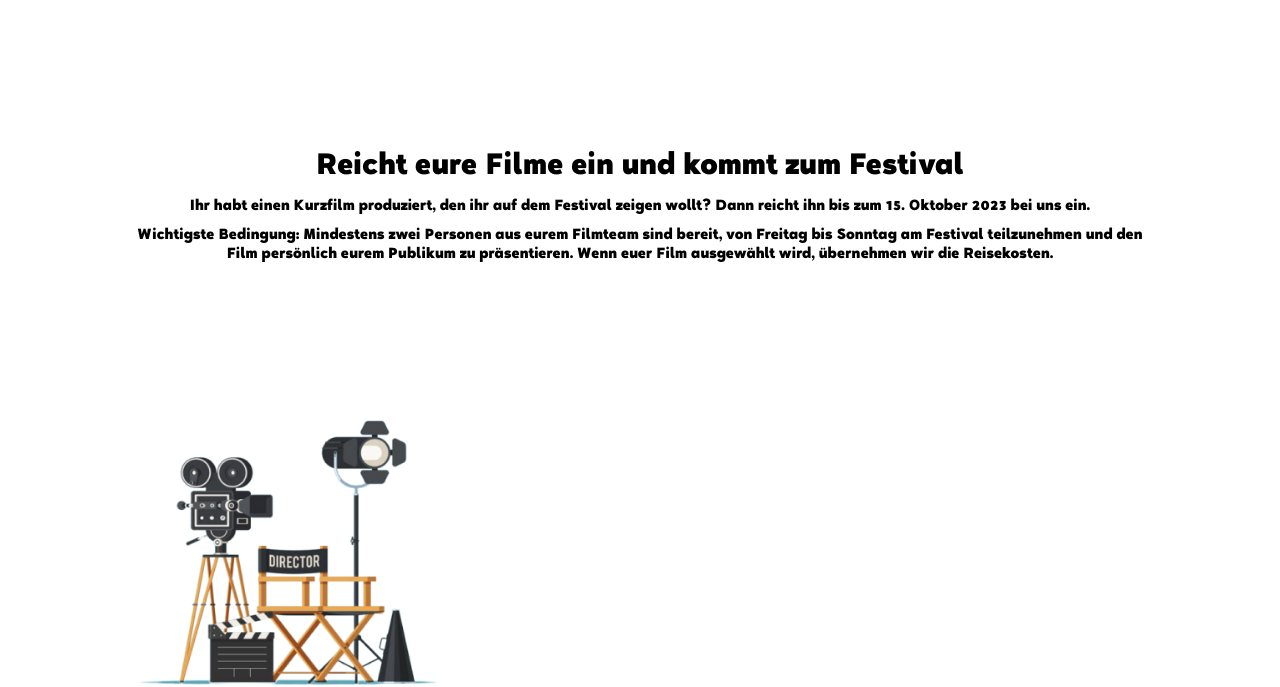
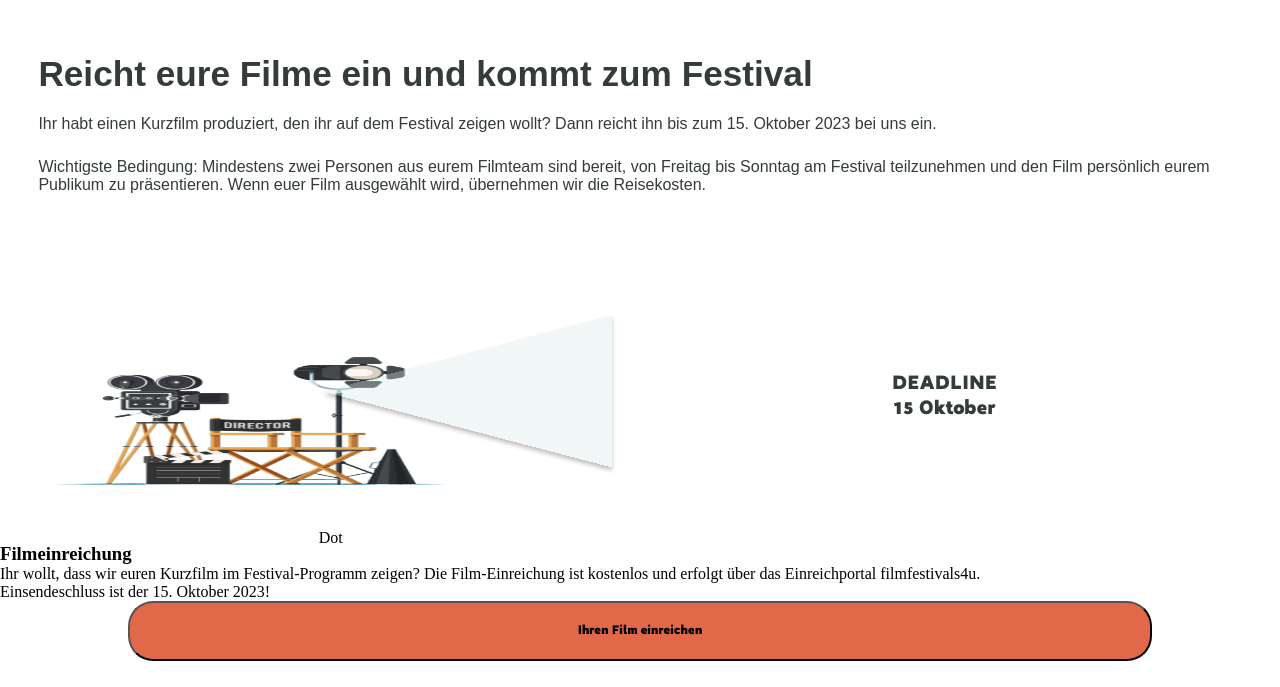
Before and after one commit to JoshRBeck/kijufi-nextjs-latest, a Next.js app: page /filmeinreichung in a window 1280 px wide. Shown: the part 115-802 px from the top of the page. Built offline with nearby package versions, Linux system fonts and the light colour scheme.

Commit message:
"beginning of filmeinreichung desktop"

```diff
--- a/src/app/filmeinreichung.module.css
+++ b/src/app/filmeinreichung.module.css
@@ -31,17 +31,66 @@
     text-align: center;
   }
   .filmeinreichungTopContainer {
-    padding: 10%;
+    padding: 3%;
+    display: flex;
+    flex-direction: column;
+    justify-content: center;
+    text-align: left;
   }
-  .filmeinreichungTopContainer h1,
-  .filmeinreichungTopContainer h4,
+  .filmeinreichungTopContainer h1 {
+    color: #333c3a;
+    font-family: "Halcyon Medium", sans-serif;
+    font-size: 2.2rem;
+    font-style: normal;
+    font-weight: 600;
+    line-height: 2rem;
+  }
   .filmeinreichungTopContainer p {
-    padding-bottom: 10px;
+    padding-top: 15px;
+    color: #333c3a;
+    font-family: "Halcyon Medium", sans-serif;
+  }
+  .filmEinreichungCameraContainer {
+    width: 100%;
+    height: 300px;
+    position: relative;
+    display: flex;
+    flex-direction: row;
+    padding: 3%;
+  }
+  .filmEinreichungCamera {
+    /* border: solid blue 5px; */
+    height: 100%;
+    width: 35%;
   }
   .filmEinreichungCamera img {
-    height: 35%;
-    width: 35%;
-    padding-left: 10%;
+    position: relative;
+    width: 100%;
+    height: 70%;
+    top: 30%;
+  }
+  .spotlightContainer {
+    /* border: solid green 5px; */
+    height: 100%;
+    width: 65%;
+  }
+  .spotlight {
+    /* border: solid yellow 5px; */
+    height: 100%;
+    width: 100%;
+    transform: translate(-18%, 15%);
+    position: relative;
+  }
+  .deadlineText {
+    color: #333c3a;
+    position: relative;
+    text-align: center;
+    font-family: "Halcyon Black", sans-serif;
+    font-size: 1.30263rem;
+    font-style: normal;
+    font-weight: 900;
+    line-height: normal;
+    transform: translate(30%, -430%);
   }
   .richtLinienContainer {
     margin: 10%;
--- a/src/app/filmeinreichung/page.tsx
+++ b/src/app/filmeinreichung/page.tsx
@@ -12,7 +12,8 @@ export default function Filmeinreichung() {
     <>
       <div className={styles.filmeinreichungTopContainer}>
         <h1>Reicht eure Filme ein und kommt zum Festival</h1>
-        <p>
+        <div className={styles.desktop}>
+          <p>
           Ihr habt einen Kurzfilm produziert, den ihr auf dem Festival zeigen
           wollt? Dann reicht ihn bis zum 15. Oktober 2023 bei uns ein.
         </p>
@@ -22,6 +23,7 @@ export default function Filmeinreichung() {
           persönlich eurem Publikum zu präsentieren. Wenn euer Film ausgewählt
           wird, übernehmen wir die Reisekosten.
         </p>
+          </div>
       </div>
 
       <div className={styles.filmEinreichungCameraContainer}>
```
